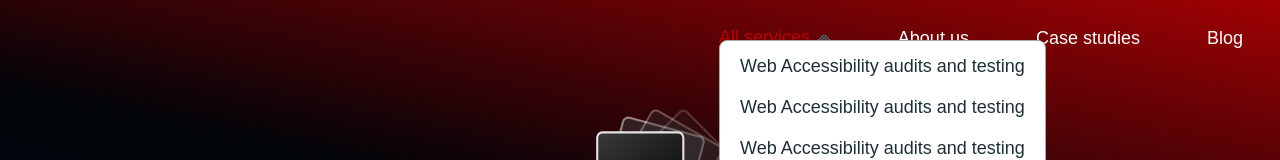
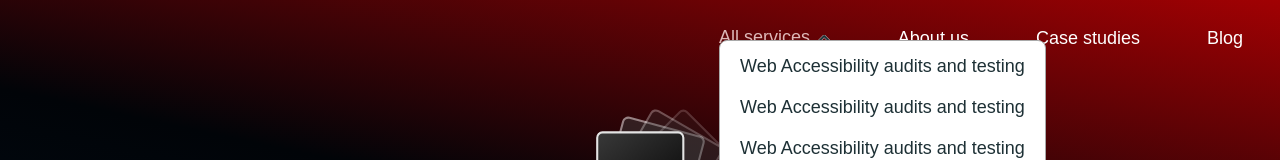
Before and after one commit to WillisDyson/project-rb, a React (Create React App) app: page / in a window 1280 px wide. In both pictures the pointer is over the button "All services". Shown: the top 160 px of the page. Built offline with nearby package versions, Linux system fonts and the light colour scheme; a web font is replaced by a local one.

Commit message:
Fixing nav links hover colours

```diff
--- a/src/components/global/text-dropdown/TextDropdown.module.scss
+++ b/src/components/global/text-dropdown/TextDropdown.module.scss
@@ -6,6 +6,26 @@
     flex-direction: column;
     font-weight: 400;
     padding: 2px 4px;
+
+    &:hover {
+        cursor: pointer;
+    }
+
+    &:focus-within,
+    &:hover {
+        color: $pale-red;
+
+        .dropdown__text {
+
+            &::after {
+                transform: rotate(180deg);
+            }
+        }
+
+        .dropdown__menu-outer {
+            display: block;
+        }
+    }
 
     &__text {
         align-items: center;
@@ -49,23 +69,4 @@
             background-image: url('~assets/dropdown/arrow-down-bold.svg');
         }
     }
-
-    &:hover {
-        cursor: pointer;
-    }
-
-    &:focus-within, &:hover {
-        color: $crimson-red;
-
-        .dropdown__text {
-
-            &::after {
-                transform: rotate(180deg);
-            }
-        }
-
-        .dropdown__menu-outer {
-            display: block;
-        }
-    }
 }
```
